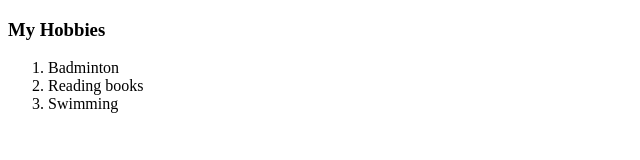
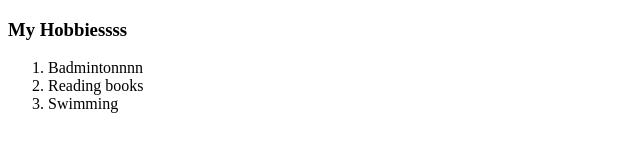
Before and after one commit to Veyseng/CV, a plain HTML site: page hobbies.html in a window 1280 px wide. Shown: the full height of the page, 0-640 px from the left. Drawn offline with Linux system fonts and the light colour scheme.

Commit message:
Update content
Edit content on hobbies

```diff
--- a/hobbies.html
+++ b/hobbies.html
@@ -7,9 +7,9 @@
 </head>
 
 <body>
-  <h3>My Hobbies</h3>
+  <h3>My Hobbiessss</h3>
   <ol>
-    <li>Badminton</li>
+    <li>Badmintonnnn</li>
     <li>Reading books</li>
     <li>Swimming</li>
   </ol>
```
